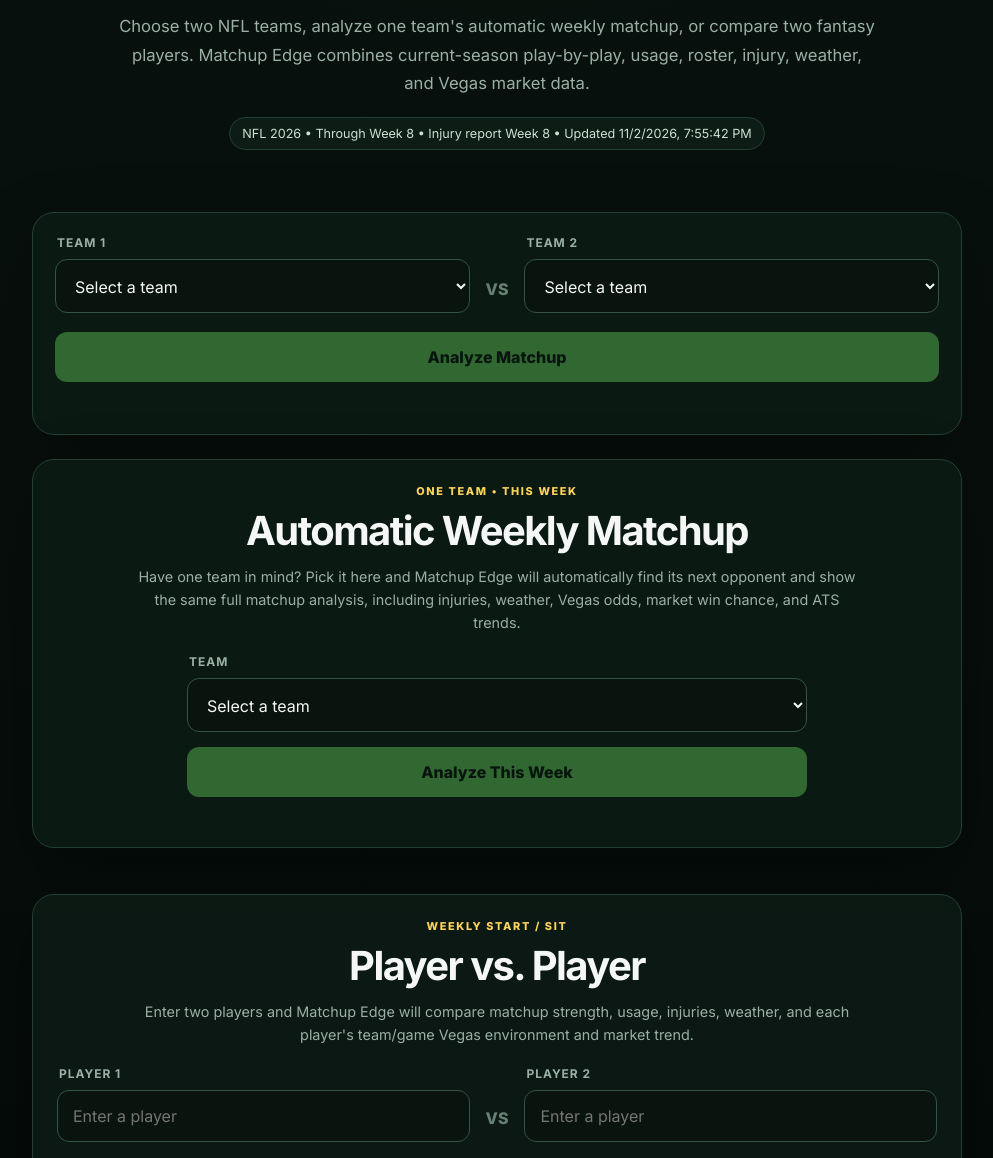
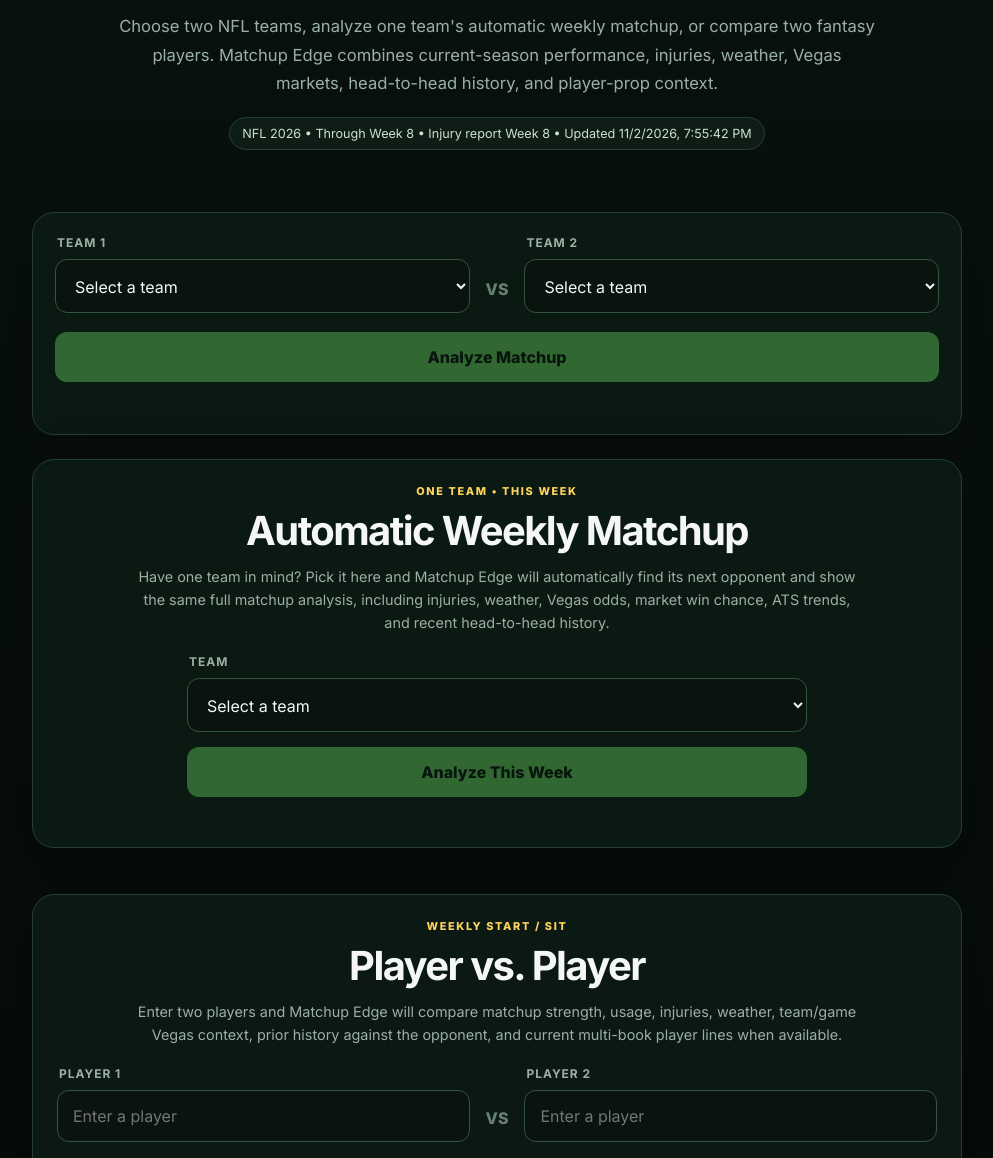
Before and after one commit to N-Cornes/fantasy-football-matchup-analyzer, a plain HTML site: page docs/index.html in a window 1280 px wide. Shown: the part 321-1479 px from the top of the page, without its empty margins (143-1136 px from the left). Drawn offline with Linux system fonts and the light colour scheme.

Commit message:
feat: surface matchup history and player prop context

```diff
--- a/docs/index.html
+++ b/docs/index.html
@@ -12,13 +12,14 @@
   <link rel="stylesheet" href="injury.css" />
   <link rel="stylesheet" href="context.css" />
   <link rel="stylesheet" href="v3.css" />
+  <link rel="stylesheet" href="v4.css" />
 </head>
 <body>
   <main class="shell">
     <header class="hero">
       <div class="eyebrow">FANTASY FOOTBALL MATCHUP INTELLIGENCE</div>
       <h1>Find the <span>weakness.</span><br>Find the player.</h1>
-      <p class="lede">Choose two NFL teams, analyze one team's automatic weekly matchup, or compare two fantasy players. Matchup Edge combines current-season play-by-play, usage, roster, injury, weather, and Vegas market data.</p>
+      <p class="lede">Choose two NFL teams, analyze one team's automatic weekly matchup, or compare two fantasy players. Matchup Edge combines current-season performance, injuries, weather, Vegas markets, head-to-head history, and player-prop context.</p>
       <div id="freshness" class="freshness">Loading current NFL data…</div>
     </header>
 
@@ -40,7 +41,7 @@
       <div class="compare-intro">
         <div class="mini-eyebrow">ONE TEAM • THIS WEEK</div>
         <h2>Automatic Weekly Matchup</h2>
-        <p>Have one team in mind? Pick it here and Matchup Edge will automatically find its next opponent and show the same full matchup analysis, including injuries, weather, Vegas odds, market win chance, and ATS trends.</p>
+        <p>Have one team in mind? Pick it here and Matchup Edge will automatically find its next opponent and show the same full matchup analysis, including injuries, weather, Vegas odds, market win chance, ATS trends, and recent head-to-head history.</p>
       </div>
       <div class="single-team-controls">
         <div class="team-select-wrap">
@@ -58,7 +59,7 @@
       <div class="compare-intro">
         <div class="mini-eyebrow">WEEKLY START / SIT</div>
         <h2>Player vs. Player</h2>
-        <p>Enter two players and Matchup Edge will compare matchup strength, usage, injuries, weather, and each player's team/game Vegas environment and market trend.</p>
+        <p>Enter two players and Matchup Edge will compare matchup strength, usage, injuries, weather, team/game Vegas context, prior history against the opponent, and current multi-book player lines when available.</p>
       </div>
       <div class="compare-controls">
         <div class="player-input-wrap">
@@ -86,5 +87,6 @@
   </main>
   <script src="app-v2.js?v=20261102-2"></script>
   <script src="updates-v3.js?v=20261102-1"></script>
+  <script src="updates-v4.js?v=20261102-1"></script>
 </body>
 </html>
```
